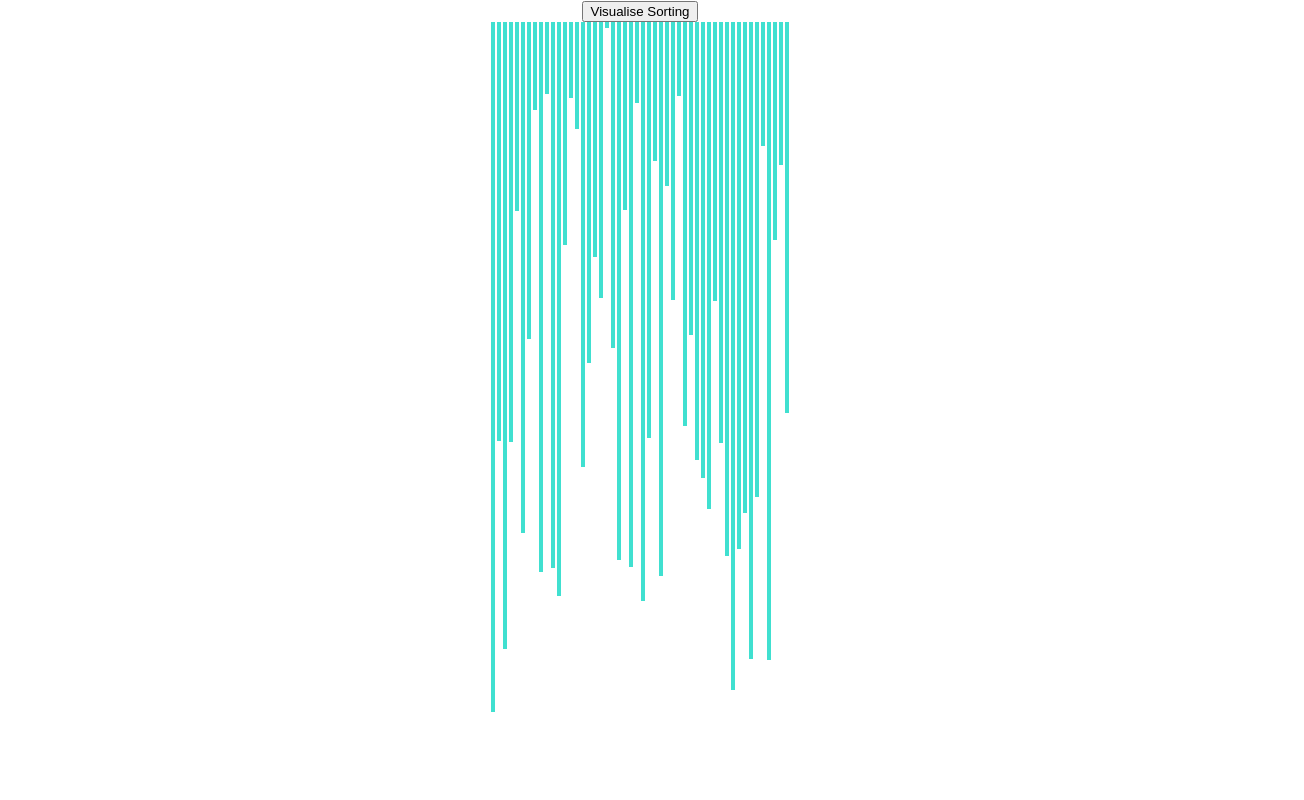
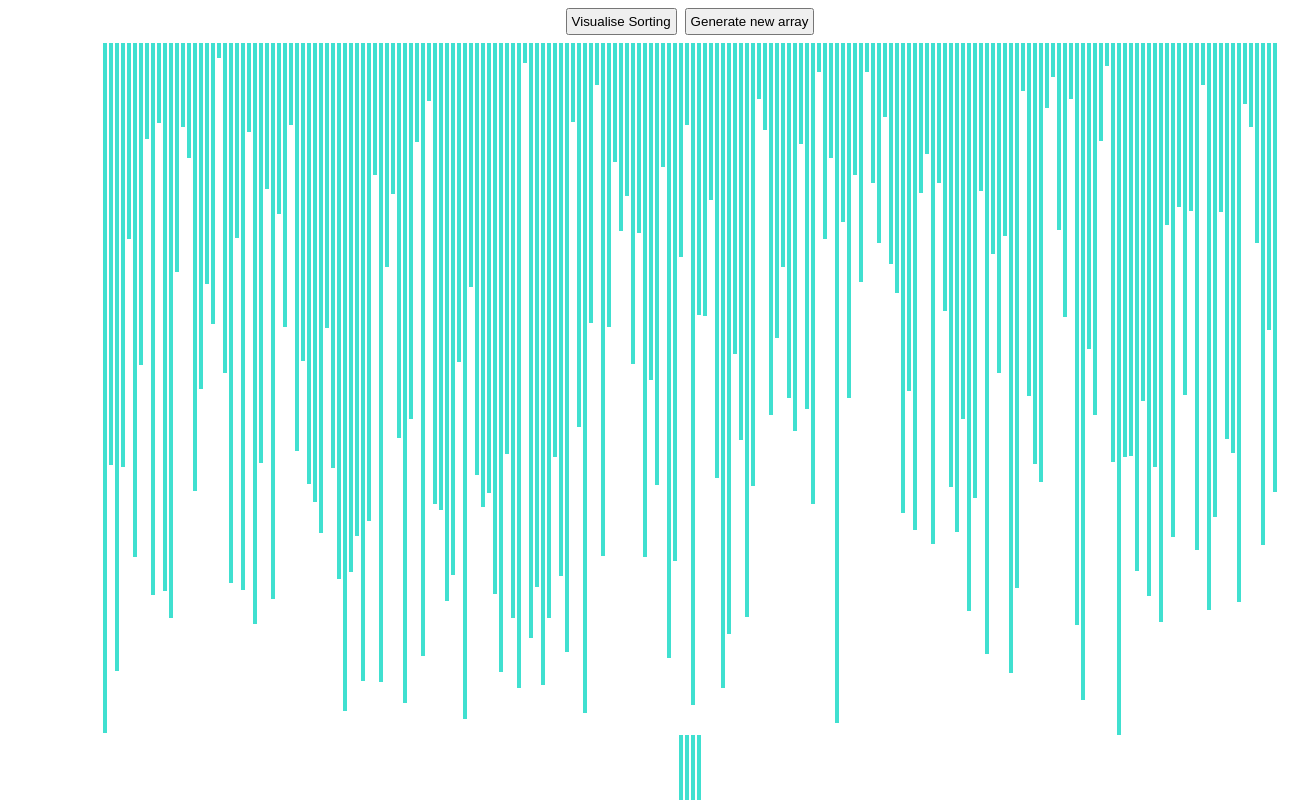
Before and after one commit to rahulkapoor253/Sorting-Visualiser, a React (Create React App) app in the folder sortingvisualiser/: page / in a window 1280 px wide. Shown: the top 800 px of the page, 1304 px wide, since content can reach past the window. Built offline with nearby package versions, Linux system fonts and the light colour scheme.

Commit message:
merge sort animation implemented

```diff
--- /dev/null
+++ b/sortingvisualiser/src/Sorting/SortingAlgorithms.js
@@ -0,0 +1,81 @@
+export function getMergeSortArray(array) {
+//merge sort and return sorted array;
+const animations = [];//it reflects the animations for the main array;
+if(array.length <= 1) {
+    return array;
+}
+console.log(array);
+const tempArray = array.slice();
+console.log("length of array: " + array.length);
+runMergeSort(array, 0, array.length - 1, tempArray, animations);
+return animations;
+}
+
+function runMergeSort(mainArray, startIndex, endIndex, tempArray, animations) {
+console.log("indexes are : " + startIndex + ":" + endIndex)
+    if(startIndex === endIndex) {
+        return;
+    }
+    else {
+    //to get lower value;
+    const middleIndex = Math.floor((startIndex + endIndex)/2);
+
+    runMergeSort(tempArray, startIndex, middleIndex, mainArray, animations);
+    runMergeSort(tempArray, middleIndex + 1, endIndex, mainArray, animations);
+    runMerging(mainArray, startIndex, middleIndex, endIndex, tempArray, animations);
+    }
+}
+
+function runMerging(mainArray, startIndex, middleIndex, endIndex, tempArray, animations) {
+
+   let i=startIndex;
+   let j=middleIndex + 1;
+   let k = startIndex;//for main Array;
+
+   while(i<=middleIndex && j<=endIndex) {
+    //we push the elements to change color of div;
+    animations.push([i,j]);
+
+    //we push second time to rever color;
+    animations.push([i,j]);
+
+    if(tempArray[i] <= tempArray[j]) {
+            animations.push([k, tempArray[i]]);
+            //overwrite value in original array;
+            mainArray[k] = tempArray[i];
+            k++;
+            i++;
+       }
+    else {
+        animations.push([k, tempArray[j]]);
+        //overwrite val of j in main array;
+        mainArray[k] = tempArray[j];
+        k++;
+        j++;
+    }
+
+   }
+
+   //if startindex reaches middle first;
+   while(j<=endIndex) {
+       animations.push([j,j]);
+       animations.push([j,j]);
+    animations.push([k, tempArray[j]]);
+
+    mainArray[k] = tempArray[j];
+    k++;
+    j++;
+   }
+
+   //if endindex reaches end first;
+   while(i<=middleIndex) {
+       animations.push([i,i]);
+       animations.push([i,i]);
+        animations.push([k, tempArray[i]]);
+
+        mainArray[k] = tempArray[i];
+        k++;
+        i++;
+   }
+
+}
--- a/sortingvisualiser/src/components/SortingVisualiser.css
+++ b/sortingvisualiser/src/components/SortingVisualiser.css
@@ -4,6 +4,24 @@
     /* top: 100px; */
   }
 
+  .array-bar {
+    width: 4px;
+    display: inline-block;
+    margin: 0 1px;
+    color: transparent;
+  }
+
+  .top-container {
+      margin-bottom: 8px;
+  }
+
   .btn {
-      color: red;
+      padding: 4px;
+      margin-top: 8px;
   }
+
+  .btn-new {
+      padding: 4px;
+      margin-top: 8px;
+      margin-left: 8px;
+  }
--- a/sortingvisualiser/src/components/SortingVisualiser.js
+++ b/sortingvisualiser/src/components/SortingVisualiser.js
@@ -1,6 +1,12 @@
 import React, {Component} from 'react';
+import './SortingVisualiser.css';
+import {getMergeSortArray} from '../Sorting/SortingAlgorithms';
 
 const PRIMARY_COLOR = 'turquoise';
+const SECONDARY_COLOR = 'black';
+const MIN_BAR_HEIGHT = 10;
+const MAX_BAR_HEIGHT = 700;
+const TIMEOUT_TIMER_MS = 2;
 
 class SortingVisualiser extends Component {
 
@@ -14,15 +20,14 @@ this.state = {
 }
 
 generateRandomNumber = () => {
-    const min = 1;
-    const max = 700;
-    const number = Math.floor(min + Math.random()*(max-min));
+    const number = Math.floor(MIN_BAR_HEIGHT + Math.random()*(MAX_BAR_HEIGHT-MIN_BAR_HEIGHT));
+    //console.log(number);
     return number;
 }
 
 getRandomNumbers = () => {
    const arr = [];
-    for(let x=0;x<50;x++) {
+    for(let x=0;x<200;x++) {
         arr.push(this.generateRandomNumber());
    }
 
@@ -38,26 +43,60 @@ componentDidMount() {
     this.getRandomNumbers();
 }
 
+handleVisualise = () => {
+    //visualise array bar logic after merge sort;
+    const animations = getMergeSortArray(this.state.dataArray);
+    //handle animations on array bars;
+    console.log(animations);
+    const arrayBars = document.getElementsByClassName("array-bar");
+    console.log(arrayBars);
+    for(let x=0;x<animations.length;x++) {
+        //on value = 2 it will change the height of the bar;
+        const isColorChange = (x % 3) !== 2;
+        if(isColorChange) {
+            const [barStartId, barEndId] = animations[x];
+            const barStartIdStyle = arrayBars[barStartId].style;
+            const barEndIdStyle = arrayBars[barEndId].style;
+
+            //change color when the set of 3 in animation appears first time;
+            const color = (x % 3) === 0 ? SECONDARY_COLOR : PRIMARY_COLOR;
+            //console.log(color);
+            setTimeout(() => {
+                barStartIdStyle.backgroundColor = color;
+                barEndIdStyle.backgroundColor = color;
+            }, x * TIMEOUT_TIMER_MS);
+
+        }
+        else {
+            setTimeout(() => {
+                const [barId, newHeight] = animations[x];
+                const barIdStyle = arrayBars[barId].style;
+                barIdStyle.height = `${newHeight}px`;
+            }, x * TIMEOUT_TIMER_MS);
+        }
+
+    }
+
+}
+
 render() {
     const {dataArray} = this.state;
 
     return (
         <div className="array-container">
 
-        <div>
-            <button>Visualise Sorting</button>
+        <div className="top-container">
+            <button onClick={this.handleVisualise} className="btn">Visualise Sorting</button>
+            <button className="btn-new" onClick={this.getRandomNumbers}>Generate new array</button>
         </div>
 
             {dataArray.map((val, idx) => (
                  <div
+                 className="array-bar"
                  key={idx}
                  style={{
                    backgroundColor: PRIMARY_COLOR,
                    height: `${val}px`,
-                   width: '4px',
-                   display: 'inline-block',
-                   margin: '0 1px',
-                   color: 'transparent'
                 }}>{val}</div>
             ))}
 
```
